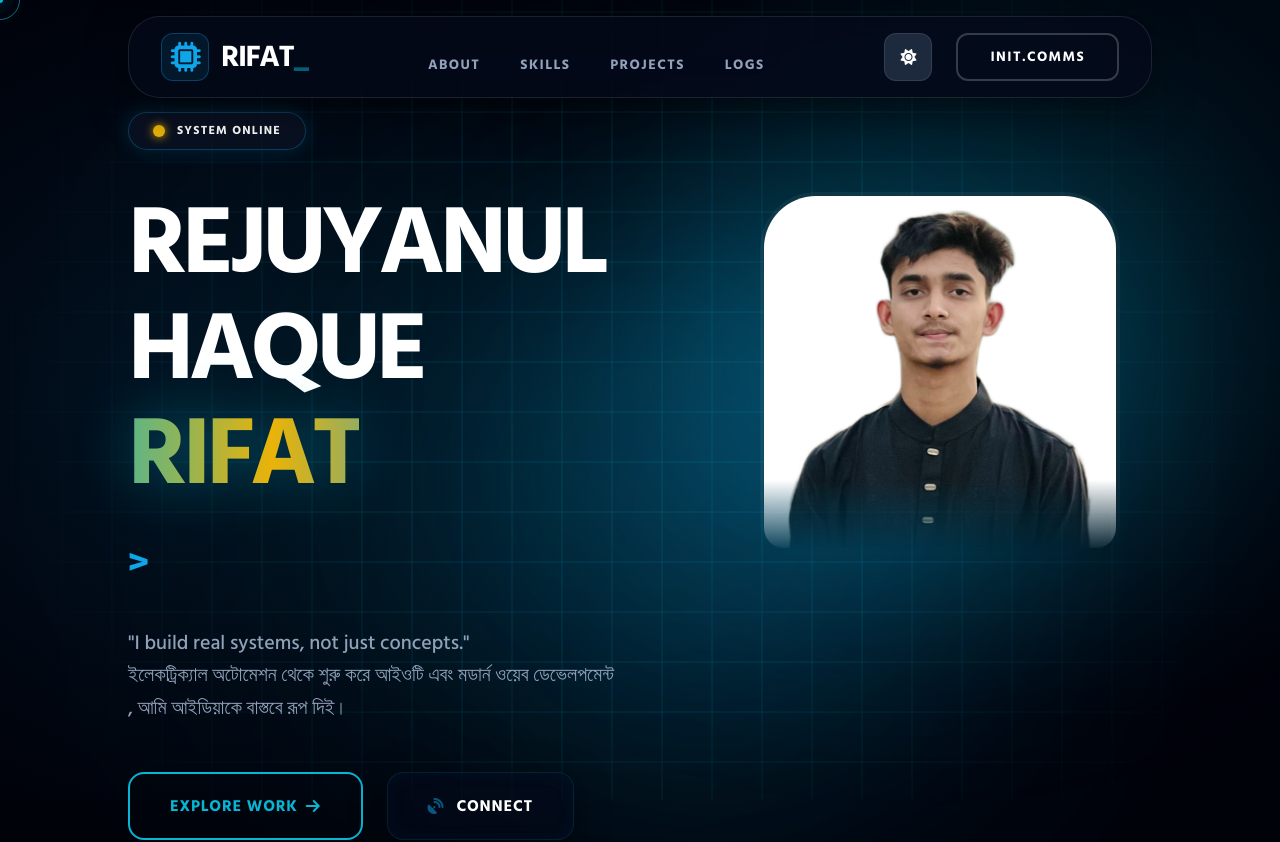
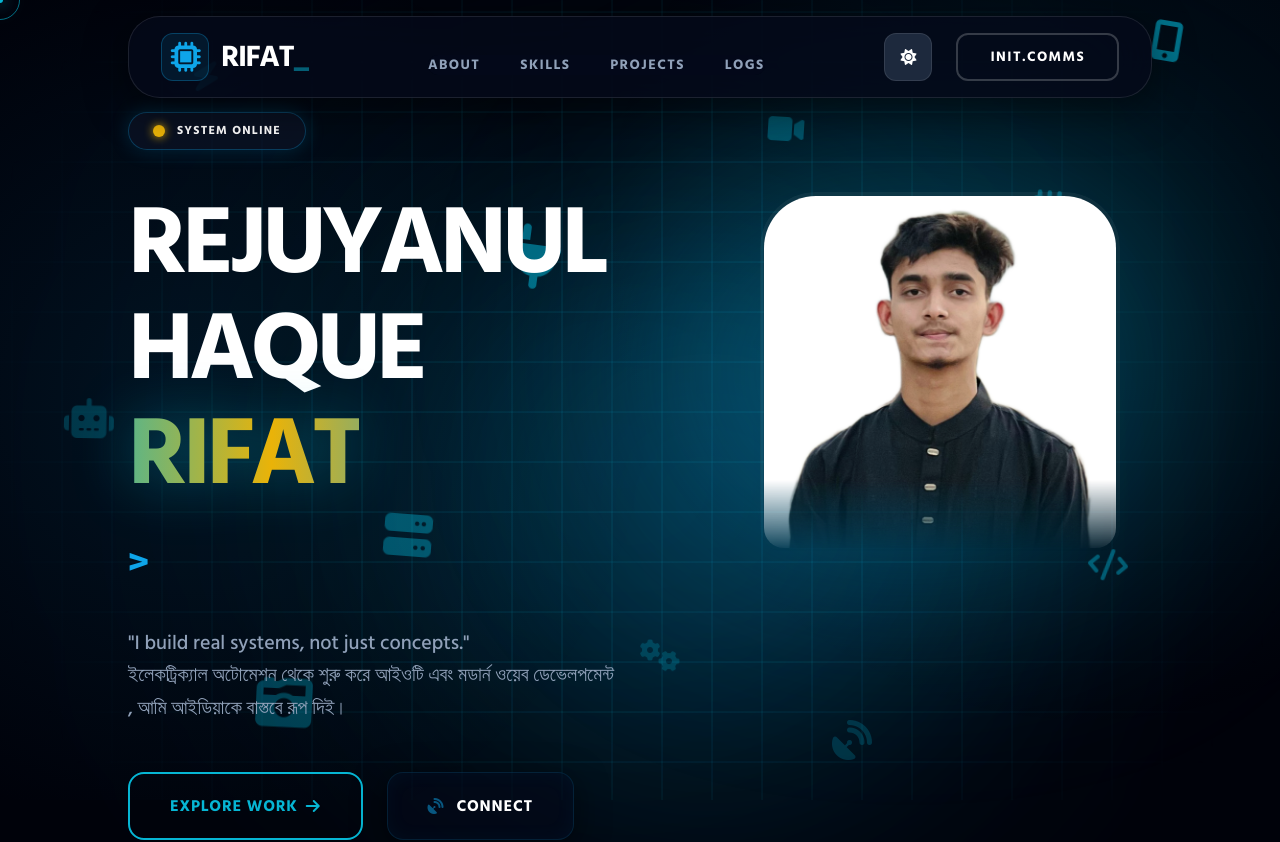
Before and after one commit to Rejuyanul-Haque-Rifat/Rejuyanul-Haque-Rifat, a Next.js app: page / in a window 1280 px wide. Shown: the top 842 px of the page. Built offline with nearby package versions, Linux system fonts and the light colour scheme.

Commit message:
Add floating background icons related to technology and robotics

```diff
--- a/src/app/[[...slug]]/page.jsx
+++ b/src/app/[[...slug]]/page.jsx
@@ -41,6 +41,45 @@ const CONFIG = {
         { name: "RESCUE ROBOT", link: "#", type: "Robotics", icon: "fa-robot" },
         { name: "SMART HOME SECURITY", link: "#", type: "IoT Security", icon: "fa-shield-alt" }
     ]
+};
+
+const FloatingBackgroundIcons = () => {
+  const icons = [
+    'fa-bolt', 'fa-microchip', 'fa-robot', 'fa-code', 'fa-camera-retro', 'fa-video',
+    'fa-laptop-code', 'fa-server', 'fa-satellite-dish', 'fa-plug', 'fa-cogs', 'fa-mobile-alt'
+  ];
+
+  const positions = [
+    { top: '10%', left: '15%', animationDuration: '15s', animationDelay: '0s', fontSize: '2rem' },
+    { top: '25%', left: '80%', animationDuration: '20s', animationDelay: '2s', fontSize: '3rem' },
+    { top: '50%', left: '5%', animationDuration: '18s', animationDelay: '5s', fontSize: '2.5rem' },
+    { top: '70%', left: '85%', animationDuration: '22s', animationDelay: '1s', fontSize: '2rem' },
+    { top: '85%', left: '20%', animationDuration: '16s', animationDelay: '4s', fontSize: '3.5rem' },
+    { top: '15%', left: '60%', animationDuration: '19s', animationDelay: '3s', fontSize: '2rem' },
+    { top: '40%', left: '70%', animationDuration: '17s', animationDelay: '6s', fontSize: '2.5rem' },
+    { top: '65%', left: '30%', animationDuration: '21s', animationDelay: '2s', fontSize: '3rem' },
+    { top: '90%', left: '65%', animationDuration: '20s', animationDelay: '7s', fontSize: '2.5rem' },
+    { top: '30%', left: '40%', animationDuration: '18s', animationDelay: '1s', fontSize: '4rem' },
+    { top: '80%', left: '50%', animationDuration: '25s', animationDelay: '5s', fontSize: '2rem' },
+    { top: '5%', left: '90%', animationDuration: '16s', animationDelay: '0s', fontSize: '2.5rem' },
+  ];
+
+  return (
+    <div className="fixed inset-0 overflow-hidden pointer-events-none z-[0]">
+      {icons.map((icon, i) => (
+        <i
+          key={i}
+          className={`fas ${icon} absolute text-electric dark:text-cyan-500 opacity-20`}
+          style={{
+            top: positions[i].top,
+            left: positions[i].left,
+            fontSize: positions[i].fontSize,
+            animation: `floatIcon ${positions[i].animationDuration} infinite ease-in-out ${positions[i].animationDelay}`
+          }}
+        ></i>
+      ))}
+    </div>
+  );
 };
 
 export default function App() {
@@ -271,6 +310,7 @@ export default function App() {
       <div id="cursor-ring" ref={cursorRingRef} className="hidden md:block"></div>
       <div className="bg-grid-pattern"></div>
       <div className="circuit-lines"></div>
+      <FloatingBackgroundIcons />
 
       <div className="fixed bottom-4 right-4 md:bottom-6 md:right-6 z-[99999] flex flex-col gap-3 pointer-events-none">
         {toasts.map(toast => {
--- a/src/app/globals.css
+++ b/src/app/globals.css
@@ -139,6 +139,12 @@ body {
 ::-webkit-scrollbar-thumb { background: #06b6d4; border-radius: 10px; border: 2px solid #00020a; }
 .light ::-webkit-scrollbar-thumb { border-color: #f4f7fb; }
 
+@keyframes floatIcon {
+  0% { transform: translateY(0) rotate(0deg); opacity: 0.2; }
+  50% { transform: translateY(-20px) rotate(10deg); opacity: 0.6; }
+  100% { transform: translateY(0) rotate(0deg); opacity: 0.2; }
+}
+
 @keyframes toastSlide {
   0% { transform: translateX(120%); }
   10% { transform: translateX(0); }
```
